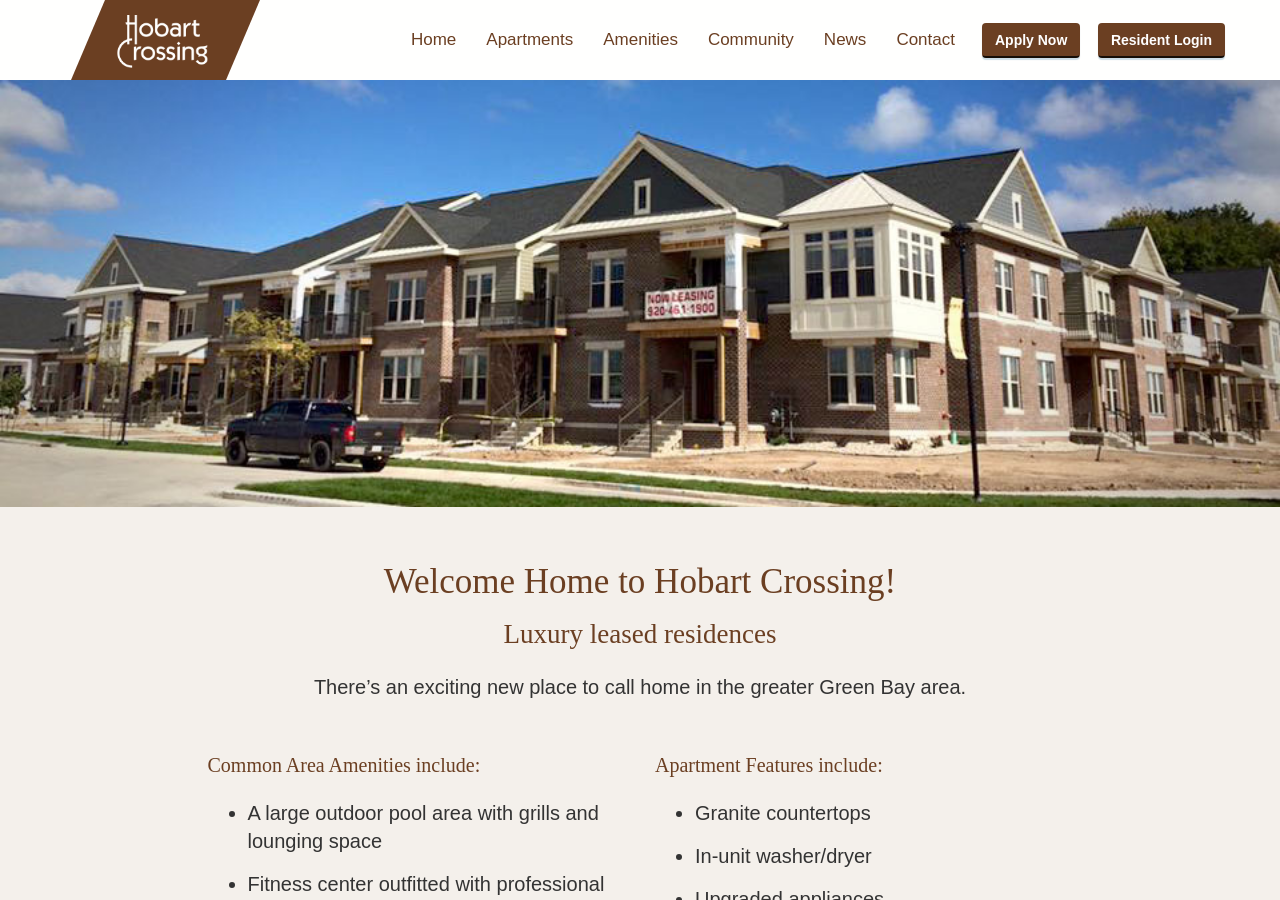
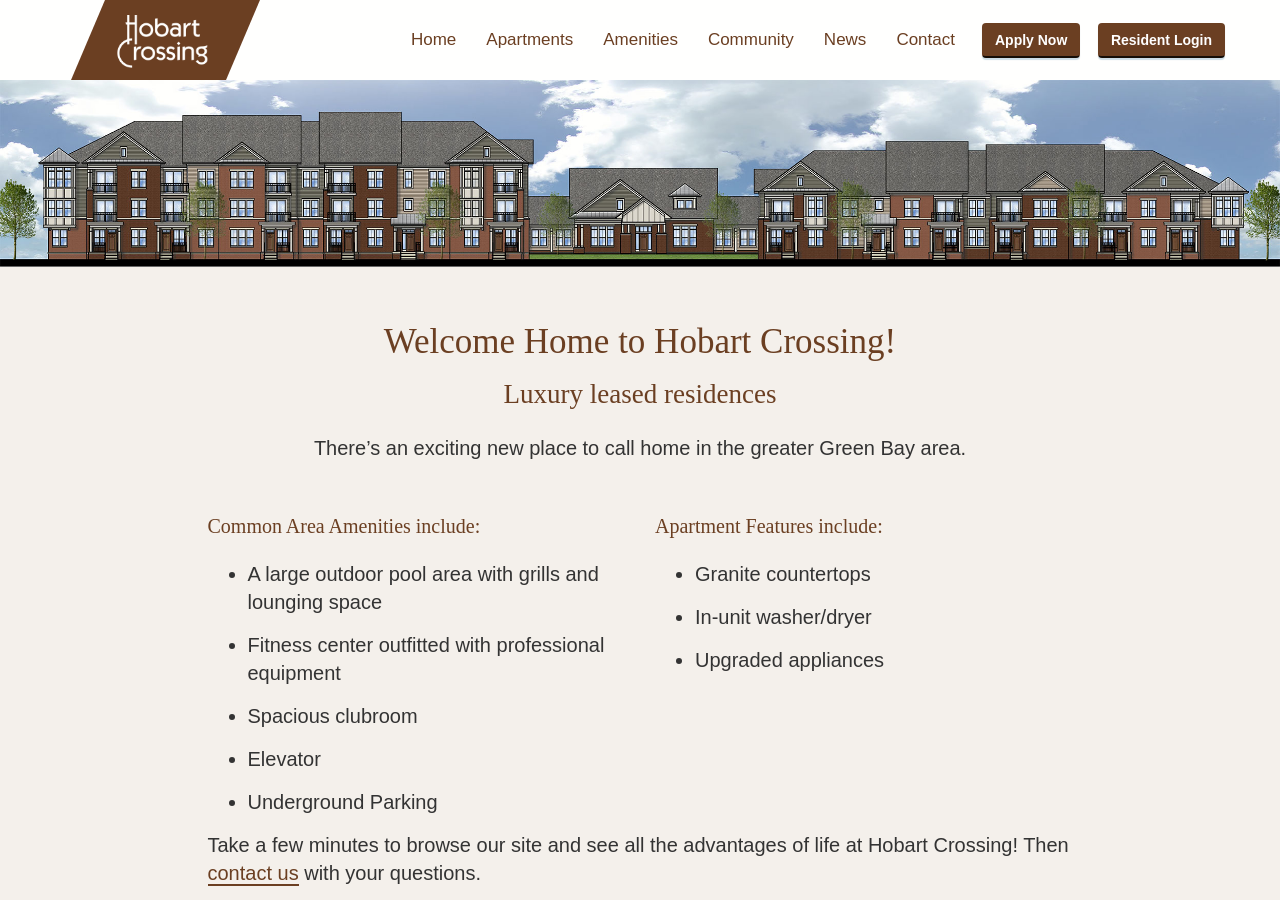
Before and after one commit to insight-creative/hobart-crossing, a Jekyll site: the page built from index.md, in a window 1280 px wide and 900 px high. Built offline with Jekyll 4.4.1, drawn with Linux system fonts in a browser that asks for light colours; nearby versions of some CDN libraries.

Commit message:
pushing changes on kevins computer up to bitbucket

```diff
--- a/index.md
+++ b/index.md
@@ -2,7 +2,7 @@
 layout: default
 ---
 <div class="header-image">
-<img src="{{ site.baseurl }}/img/hobart-crossing-front.jpg">
+<img src="{{ site.baseurl }}/img/hobart-elevation-1.jpg">
 </div>
 
 <div class="container">
```
Also changed, not shown: 1 other file.
